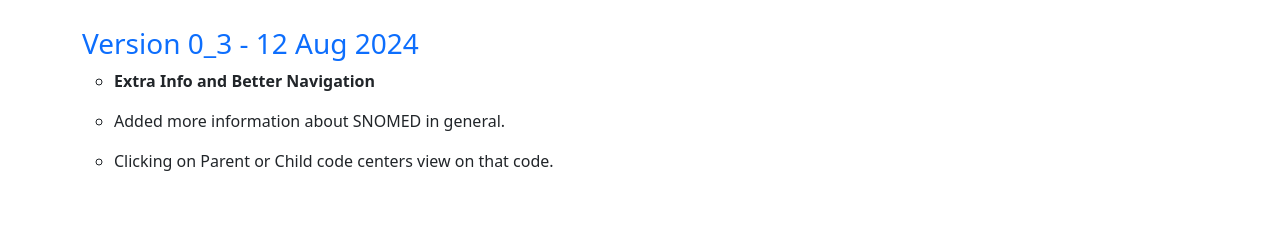
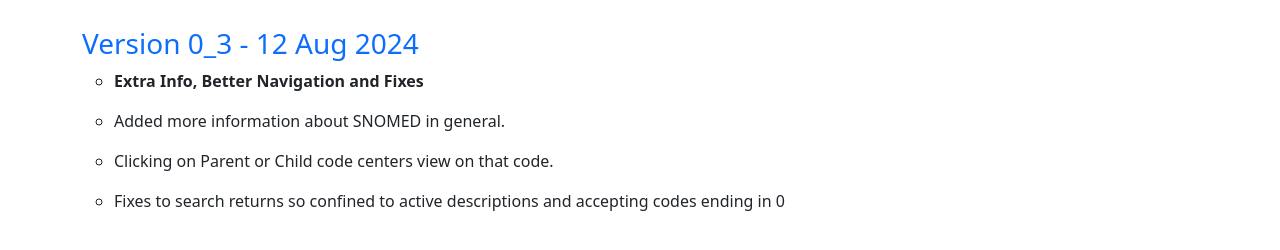
Before and after one commit to MikeForde/SnowFusionD2S, a React (Create React App) app in the folder client/: page /changelog in a window 1280 px wide. Shown: the part 612-862 px from the top of the page. Before the commit the page ends 833 px from the top, so only its background shows below. Built offline with nearby package versions, Linux system fonts and the light colour scheme; no server answers.

Commit message:
Minor formatting

```diff
--- a/client/src/pages/ChangelogPage.js
+++ b/client/src/pages/ChangelogPage.js
@@ -42,13 +42,16 @@ function ChangeLogPage() {
                             <h3 className="text-primary">Version 0_3 - 12 Aug 2024</h3>
                             <ul>
                                 <li>
-                                    <p><strong>Extra Info and Better Navigation</strong></p>
+                                    <p><strong>Extra Info, Better Navigation and Fixes</strong></p>
                                 </li>
                                 <li>
                                     <p>Added more information about SNOMED in general.</p>
                                 </li>
                                 <li>
                                     <p>Clicking on Parent or Child code centers view on that code.</p>
+                                </li>
+                                <li>
+                                    <p>Fixes to search returns so confined to active descriptions and accepting codes ending in 0</p>
                                 </li>
                             </ul>
                         </li>
--- a/client/src/pages/HomePage.js
+++ b/client/src/pages/HomePage.js
@@ -131,9 +131,9 @@ function HomePage() {
                 />
               ))}
             </div>
-            <h2 className="selected-code">
+            <h3 className="selected-code">
               {selectedSnomedCode ? `${selectedSnomedCode.conceptId} - ${selectedSnomedCode.term}` : ""}
-            </h2>
+            </h3>
             <h4>Children ({children.length})</h4>
             <div className="related-codes">
               {children.map((child) => (
--- a/client/src/pages/Page.css
+++ b/client/src/pages/Page.css
@@ -77,7 +77,7 @@
 }
 
 .selected-code {
-  text-align: center;
+  text-align: left;
   font-weight: bold;
   margin-top: 20px;
   margin-bottom: 20px;
```
Also changed, not shown: 1 other file (tests, documents, lock files or other folders).
